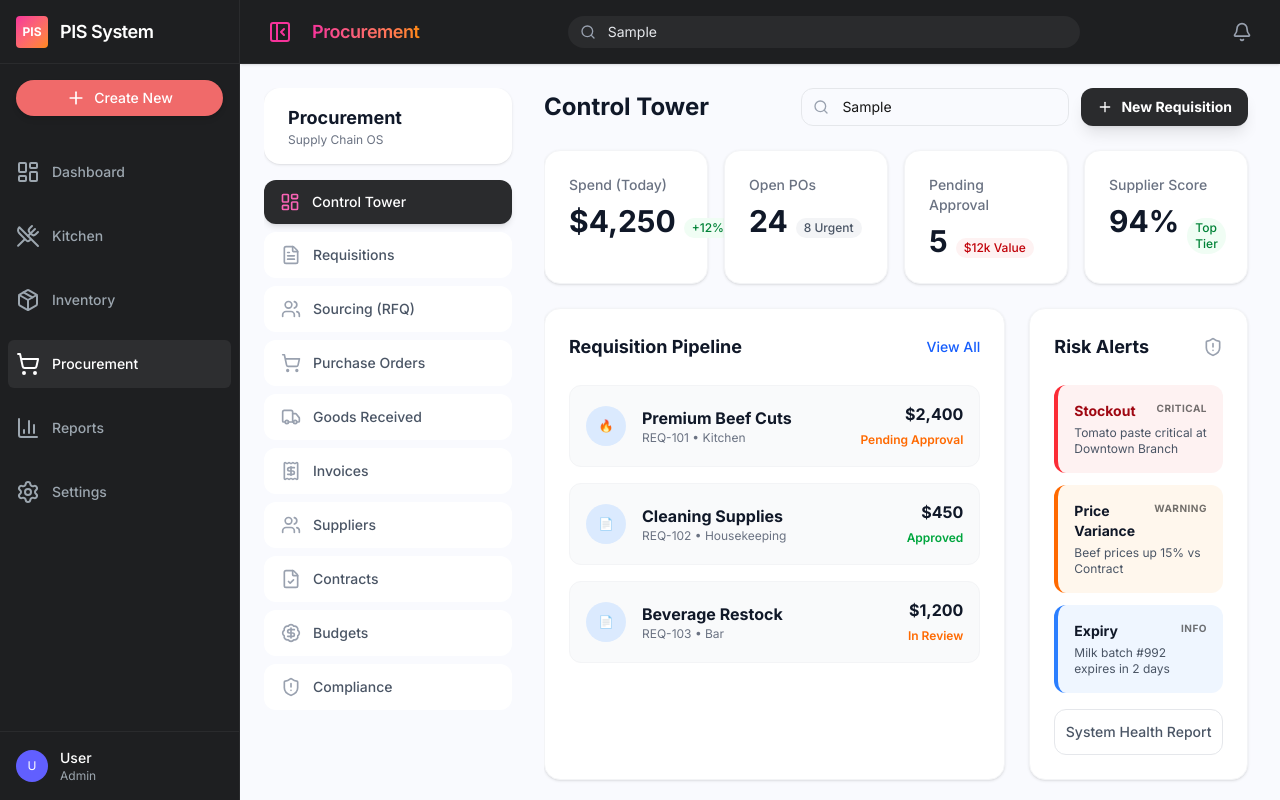
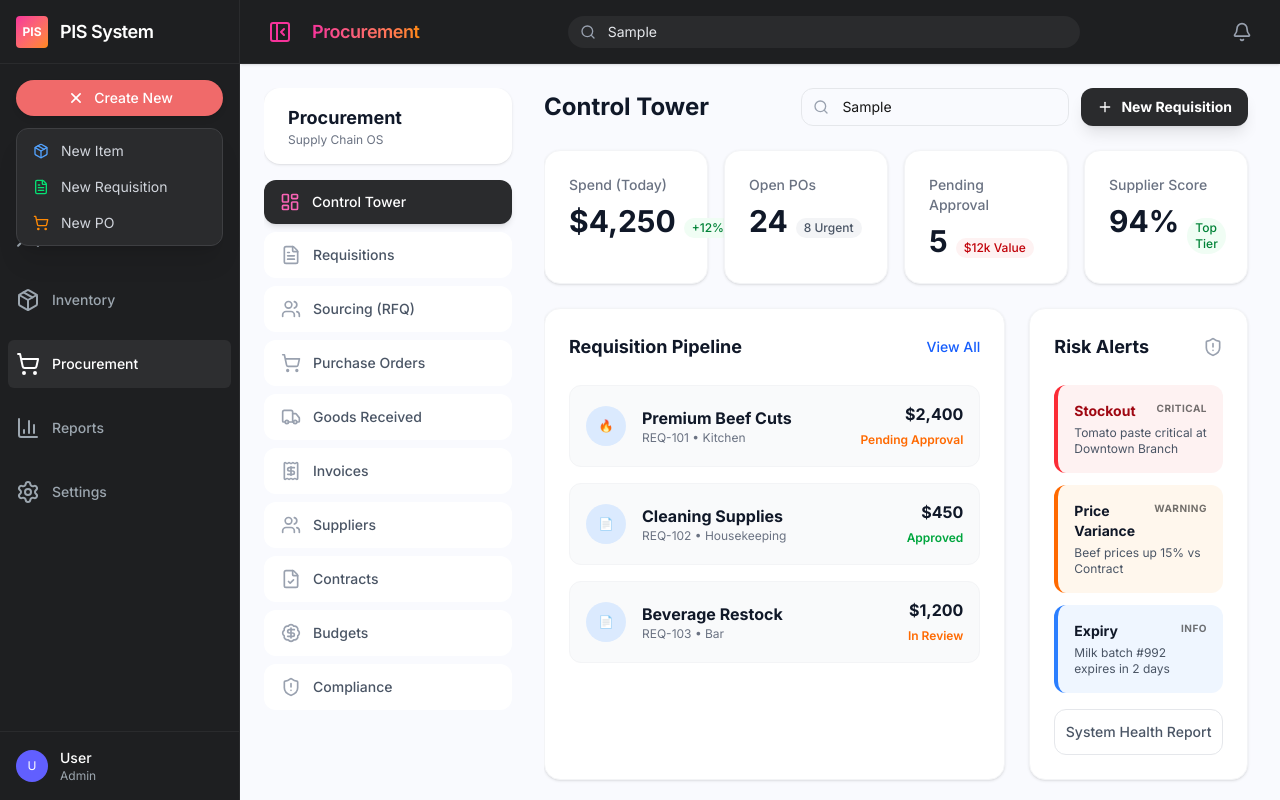
Before and after one commit to Codin-Technologies/Codin-PIS, a Next.js app: page /procurement in a window 1280 px wide. Both pictures are taken after typing "Sample", "Sample" into the empty fields and a click on the button "Create New". Built offline with nearby package versions, Linux system fonts and the light colour scheme.

Commit message:
side bar nav refactoring comp

```diff
--- a/app/(dashboard)/inventory/page.tsx
+++ b/app/(dashboard)/inventory/page.tsx
@@ -1,7 +1,7 @@
 'use client';
 
-import { useState } from 'react';
-import { useRouter } from 'next/navigation';
+import { useState, useEffect } from 'react';
+import { useRouter, useSearchParams } from 'next/navigation';
 import { Search, Plus, Minus, Filter, AlertTriangle, CheckCircle, Package, ClipboardList } from 'lucide-react';
 import clsx from 'clsx';
 
@@ -47,6 +47,18 @@ export default function InventoryPage() {
         setIsAddingDept(false);
         setNewDeptName('');
     };
+
+    // Check for 'new-item' action in URL
+    const searchParams = useSearchParams();
+
+    useEffect(() => {
+        if (searchParams.get('action') === 'new-item') {
+            setIsAddModalOpen(true);
+            // Optional: clear the param so it doesn't reopen on refresh,
+            // but for now keeping it simple or user might want to bookmark.
+            // To clear: router.replace('/inventory');
+        }
+    }, [searchParams]);
 
     return (
         <div className="flex h-[calc(100vh-6rem)] gap-6 overflow-hidden">
--- a/app/(dashboard)/procurement/page.tsx
+++ b/app/(dashboard)/procurement/page.tsx
@@ -1,6 +1,7 @@
 'use client';
 
-import { useState } from 'react';
+import { useState, useEffect } from 'react';
+import { useSearchParams } from 'next/navigation';
 import {
     LayoutDashboard, FileText, Users, ShoppingCart, Truck,
     Receipt, FileCheck, ShieldAlert, BadgeDollarSign,
@@ -52,6 +53,25 @@ const REQUISITIONS = [
 export default function ProcurementPage() {
     const [activeTab, setActiveTab] = useState<Tab>('overview');
     const [isReqModalOpen, setIsReqModalOpen] = useState(false);
+
+    const searchParams = useSearchParams();
+
+    useEffect(() => {
+        const action = searchParams.get('action');
+        const tabParam = searchParams.get('tab');
+
+        if (tabParam && TABS.some(t => t.id === tabParam)) {
+            setActiveTab(tabParam as Tab);
+        }
+
+        if (action === 'new-req') {
+            setIsReqModalOpen(true);
+        }
+        // For new-po, we expect the tab to be switched to 'orders' via the URL param,
+        // and then we can pass a prop or use state to trigger the create view within PurchaseOrderView.
+        // However, PurchaseOrderView manages its own state.
+        // We might need to lift state or pass a default view prop to PurchaseOrderView.
+    }, [searchParams]);
 
     return (
         <div className="flex h-[calc(100vh-6rem)] gap-6 overflow-hidden">
@@ -193,7 +213,7 @@ export default function ProcurementPage() {
                 )}
 
                 {activeTab === 'orders' && (
-                    <PurchaseOrderView />
+                    <PurchaseOrderView initialView={searchParams.get('action') === 'new-po' ? 'CREATE' : 'DASHBOARD'} />
                 )}
 
                 {activeTab !== 'overview' && activeTab !== 'requisitions' && activeTab !== 'rfq' && activeTab !== 'orders' && (
--- a/app/(dashboard)/settings/organization/page.tsx
+++ b/app/(dashboard)/settings/page.tsx
@@ -13,7 +13,7 @@ const TABS = [
     { id: 'orgs', label: 'Organizations', icon: Building2, component: OrgManagement },
 ];
 
-export default function OrganizationSettingsPage() {
+export default function SettingsPage() {
     const [activeTab, setActiveTab] = useState('users');
 
     const ActiveComponent = TABS.find(t => t.id === activeTab)?.component || UserManagement;
--- a/components/layout/Sidebar.tsx
+++ b/components/layout/Sidebar.tsx
@@ -1,7 +1,8 @@
 'use client';
+import { useState } from 'react';
 import Link from 'next/link';
 import { usePathname } from 'next/navigation';
-import { LayoutDashboard, Package, ShoppingCart, Truck, BarChart3, Settings, Plus, UtensilsCrossed } from 'lucide-react';
+import { LayoutDashboard, Package, ShoppingCart, Truck, BarChart3, Settings, Plus, UtensilsCrossed, FileText } from 'lucide-react';
 import clsx from 'clsx';
 import { motion, AnimatePresence } from 'framer-motion';
 
@@ -16,6 +17,7 @@ const navItems = [
 
 export function Sidebar({ isOpen }: { isOpen: boolean }) {
     const pathname = usePathname();
+    const [isCreateOpen, setIsCreateOpen] = useState(false);
 
     return (
         <motion.div
@@ -42,15 +44,61 @@ export function Sidebar({ isOpen }: { isOpen: boolean }) {
                 </AnimatePresence>
             </div>
 
-            {/* Quick Action FAB (Asana style) */}
-            <div className={clsx("px-4 py-4 flex", isOpen ? "justify-start" : "justify-center")}>
-                <button className={clsx(
-                    "flex items-center justify-center rounded-full bg-[#f06a6a] hover:bg-[#d95d5d] text-white transition-all shadow-md",
-                    isOpen ? "px-3 py-2 w-full space-x-2" : "w-10 h-10"
-                )}>
-                    <Plus className="w-5 h-5" />
+            {/* Quick Action FAB (Asana style) - DROPDOWN */}
+            <div className={clsx("px-4 py-4 flex flex-col relative", isOpen ? "items-start" : "items-center")}>
+                <button
+                    onClick={() => setIsCreateOpen(!isCreateOpen)}
+                    className={clsx(
+                        "flex items-center justify-center rounded-full bg-[#f06a6a] hover:bg-[#d95d5d] text-white transition-all shadow-md z-20",
+                        isOpen ? "px-3 py-2 w-full space-x-2" : "w-10 h-10"
+                    )}
+                >
+                    <Plus className={clsx("w-5 h-5 transition-transform duration-300", isCreateOpen && "rotate-45")} />
                     {isOpen && <span className="text-sm font-medium">Create New</span>}
                 </button>
+
+                {/* Dropdown Menu */}
+                <AnimatePresence>
+                    {isCreateOpen && (
+                        <motion.div
+                            initial={{ opacity: 0, y: -10, scale: 0.95 }}
+                            animate={{ opacity: 1, y: 0, scale: 1 }}
+                            exit={{ opacity: 0, y: -10, scale: 0.95 }}
+                            transition={{ duration: 0.2 }}
+                            className={clsx(
+                                "absolute left-4 right-4 top-16 bg-[#2a2b2d] border border-[#3e3f42] rounded-xl shadow-xl overflow-hidden z-10",
+                                !isOpen && "left-12 top-0 w-48 ml-2" // Positioning for collapsed sidebar
+                            )}
+                        >
+                            <div className="flex flex-col py-1">
+                                <Link
+                                    href="/inventory?action=new-item"
+                                    onClick={() => setIsCreateOpen(false)}
+                                    className="flex items-center space-x-3 px-4 py-2 text-sm text-gray-300 hover:bg-[#3e3f42] hover:text-white transition-colors"
+                                >
+                                    <Package className="w-4 h-4 text-blue-400" />
+                                    <span>New Item</span>
+                                </Link>
+                                <Link
+                                    href="/procurement?action=new-req"
+                                    onClick={() => setIsCreateOpen(false)}
+                                    className="flex items-center space-x-3 px-4 py-2 text-sm text-gray-300 hover:bg-[#3e3f42] hover:text-white transition-colors"
+                                >
+                                    <FileText className="w-4 h-4 text-green-400" />
+                                    <span>New Requisition</span>
+                                </Link>
+                                <Link
+                                    href="/procurement?tab=orders&action=new-po"
+                                    onClick={() => setIsCreateOpen(false)}
+                                    className="flex items-center space-x-3 px-4 py-2 text-sm text-gray-300 hover:bg-[#3e3f42] hover:text-white transition-colors"
+                                >
+                                    <ShoppingCart className="w-4 h-4 text-orange-400" />
+                                    <span>New PO</span>
+                                </Link>
+                            </div>
+                        </motion.div>
+                    )}
+                </AnimatePresence>
             </div>
 
             {/* Navigation */}
--- a/components/procurement/PurchaseOrderView.tsx
+++ b/components/procurement/PurchaseOrderView.tsx
@@ -27,8 +27,8 @@ const PO_STATS = [
 
 // --- Sub-Components ---
 
-export function PurchaseOrderView() {
-    const [view, setView] = useState<'DASHBOARD' | 'CREATE' | 'DETAIL'>('DASHBOARD');
+export function PurchaseOrderView({ initialView = 'DASHBOARD' }: { initialView?: 'DASHBOARD' | 'CREATE' | 'DETAIL' }) {
+    const [view, setView] = useState<'DASHBOARD' | 'CREATE' | 'DETAIL'>(initialView);
     const [selectedPO, setSelectedPO] = useState<any>(null);
 
     const PODashboard = () => (
```
